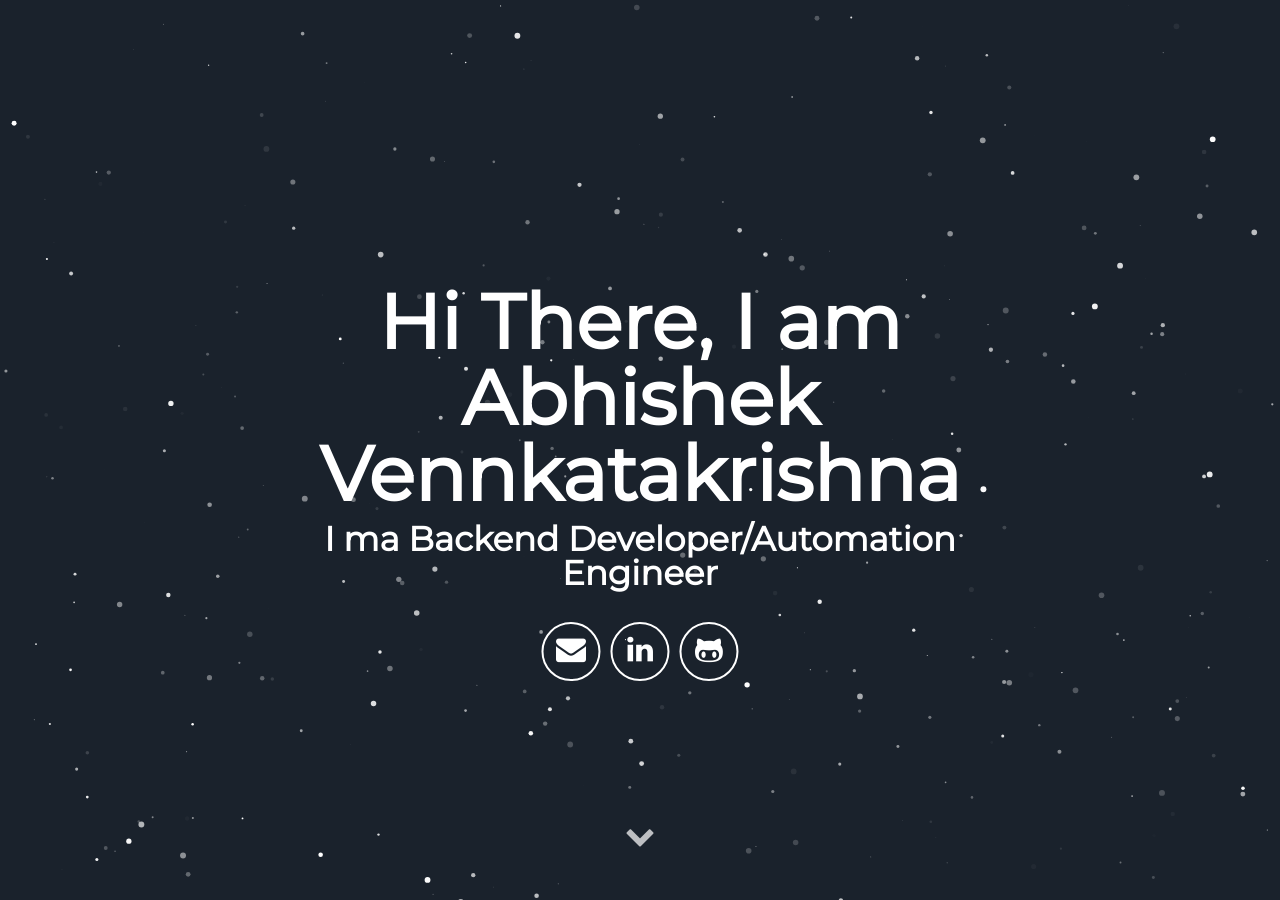
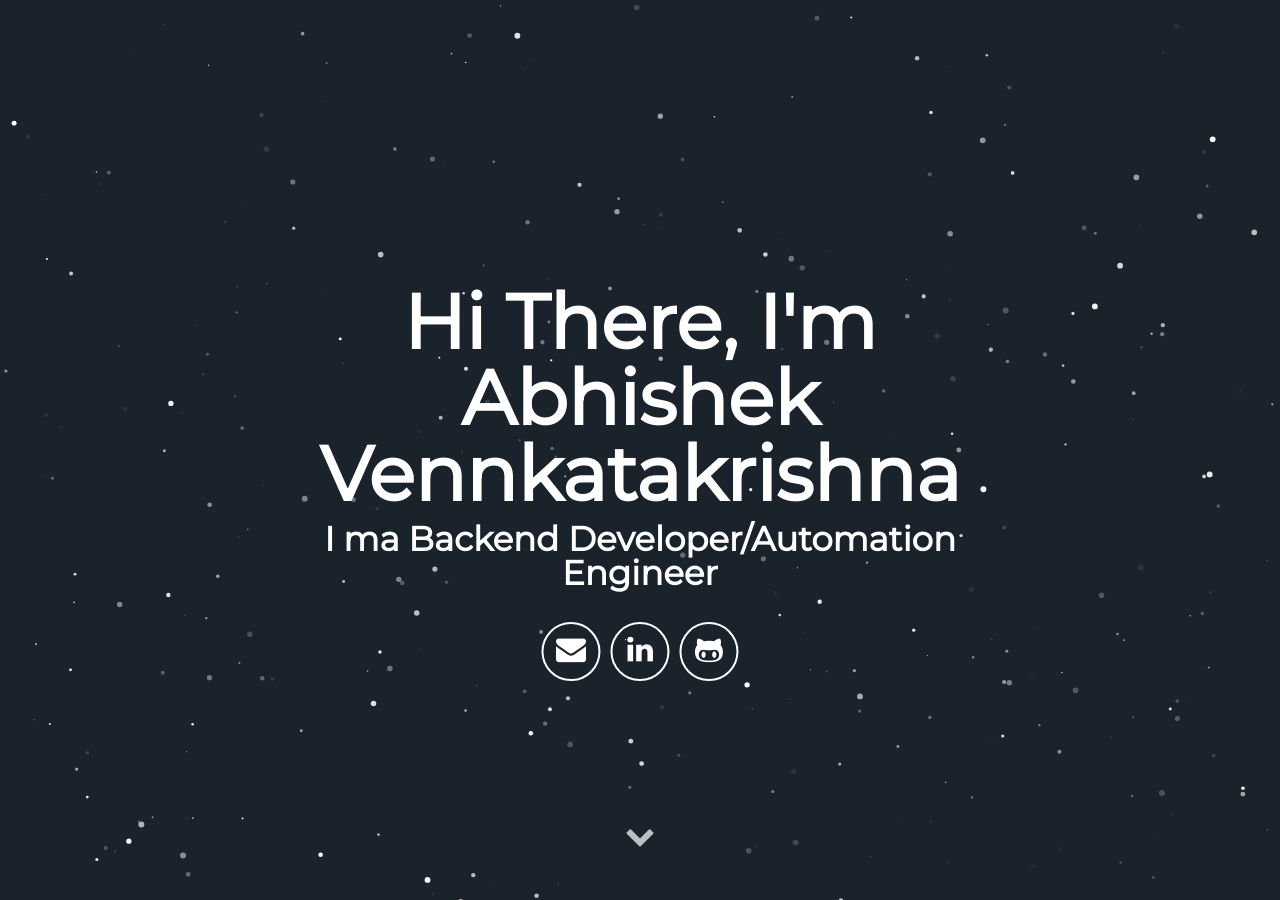
Before and after one commit to vabhishek6/vabhishek6.github.io, a Jekyll site: the page built from index.html, in a window 1280 px wide and 900 px high. Built offline with Jekyll 4.4.1, drawn with Linux system fonts in a browser that asks for light colours; some web fonts are replaced.

```diff
--- a/_config.yml
+++ b/_config.yml
@@ -5,7 +5,7 @@ description: Resume
 # url: "localhost:3000" # the base hostname & protocol for your site e.g. http://willianjusten.com.br
 
 # User settings
-username: Hi There, I am Abhishek Vennkatakrishna
+username: Hi There, I'm Abhishek Vennkatakrishna
 user_description: Freindly Neighbourhood Coding Wizard ! 😊
 user_title: I ma Backend Developer/Automation Engineer
 email: vabhishek6@gmail.com
```
